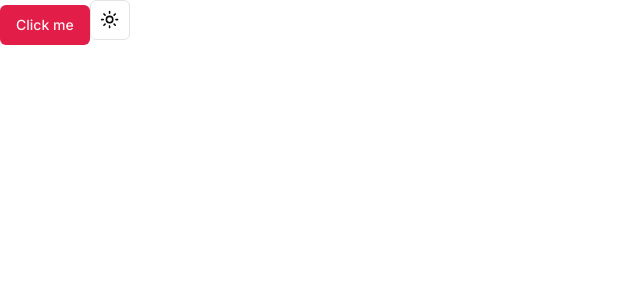
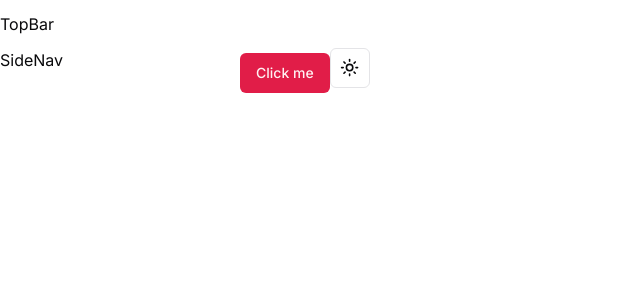
Before and after one commit to astrolog-app/astrolog, a Next.js app: page / in a window 1280 px wide. Shown: the top 300 px of the page, without its empty margins (0-640 px from the left). Built offline with nearby package versions, Linux system fonts and the light colour scheme.

Commit message:
feat: added basic layout

```diff
--- a/src/app/globals.css
+++ b/src/app/globals.css
@@ -2,6 +2,12 @@
 @tailwind components;
 @tailwind utilities;
 
+:root {
+  --top-bar-height: 3rem;
+  --side-nav-width: 15rem;
+}
+
+/* shadcn theme */
 @layer base {
   :root {
     --background: 0 0% 100%;
--- /dev/null
+++ b/src/app/layout.module.scss
@@ -0,0 +1,3 @@
+.content {
+  display: flex;
+}
--- a/src/app/layout.tsx
+++ b/src/app/layout.tsx
@@ -2,6 +2,9 @@ import type { Metadata } from 'next';
 import { Inter } from 'next/font/google';
 import './globals.css';
 import { ThemeProvider } from 'next-themes';
+import { TopBar } from '@/components/topBar';
+import { SideNav } from '@/components/sideNav';
+import styles from './layout.module.scss';
 
 const inter = Inter({ subsets: ['latin'] });
 
@@ -19,7 +22,11 @@ export default function RootLayout({
     <html lang="en">
       <body className={inter.className}>
         <ThemeProvider attribute="class" defaultTheme="system">
-          {children}
+          <TopBar></TopBar>
+          <div className={styles.content}>
+            <SideNav></SideNav>
+            {children}
+          </div>
         </ThemeProvider>
       </body>
     </html>
--- /dev/null
+++ b/src/components/sideNav.module.scss
@@ -0,0 +1,4 @@
+.sideNav {
+  height: calc(100vh - var(--top-bar-height));
+  width: var(--side-nav-width);
+}
--- /dev/null
+++ b/src/components/sideNav.tsx
@@ -0,0 +1,5 @@
+import styles from './sideNav.module.scss';
+
+export function SideNav() {
+  return <div className={styles.sideNav}>SideNav</div>;
+}
--- /dev/null
+++ b/src/components/topBar.module.scss
@@ -0,0 +1,5 @@
+.topBar {
+  display: flex;
+  align-items: center;
+  height: var(--top-bar-height);
+}
--- /dev/null
+++ b/src/components/topBar.tsx
@@ -0,0 +1,5 @@
+import styles from './topBar.module.scss';
+
+export function TopBar() {
+  return <div className={styles.topBar}>TopBar</div>;
+}
```
Also changed, not shown: src/components/theme-provider.tsx (renamed from src/components/ui/theme-provider.tsx).
